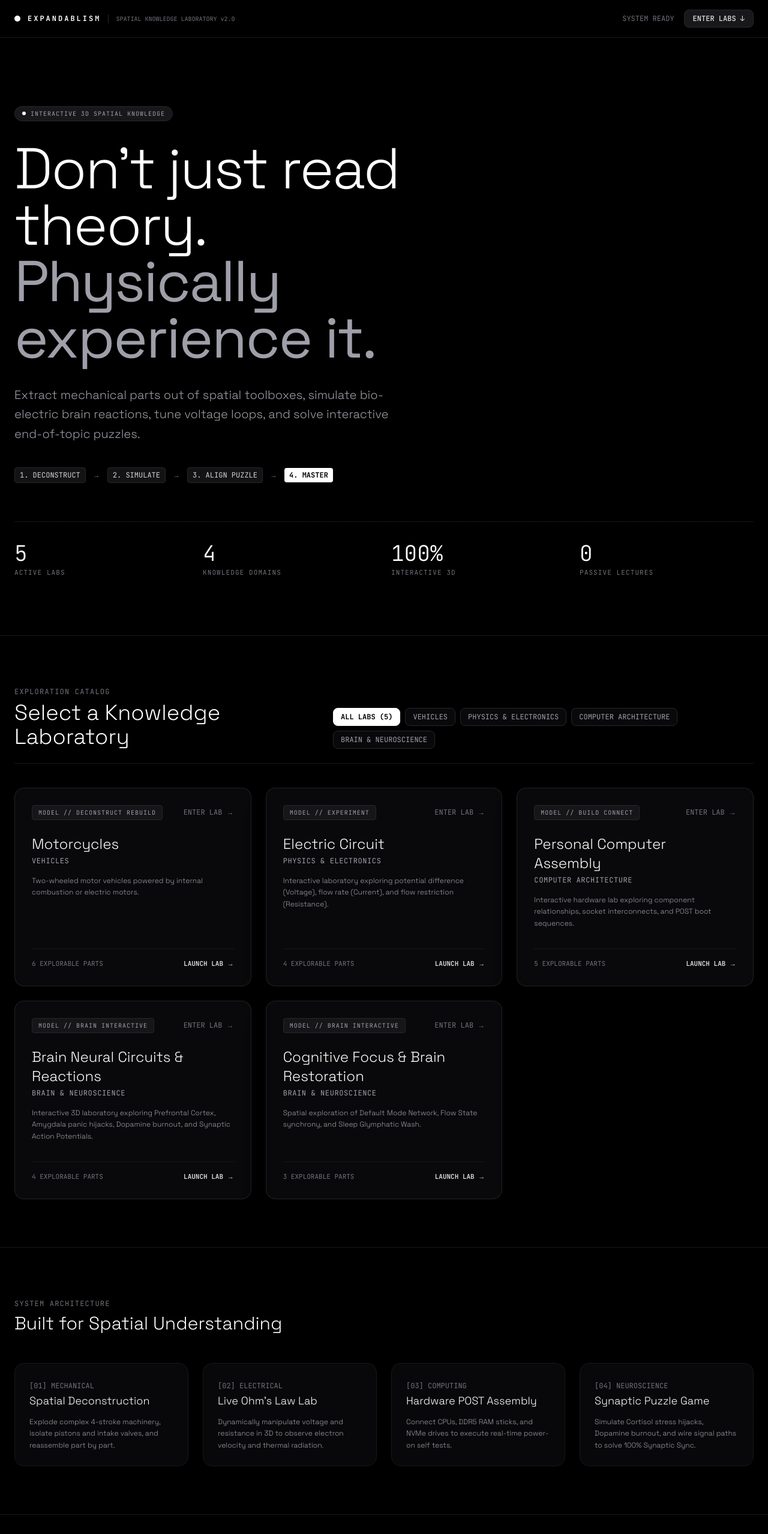
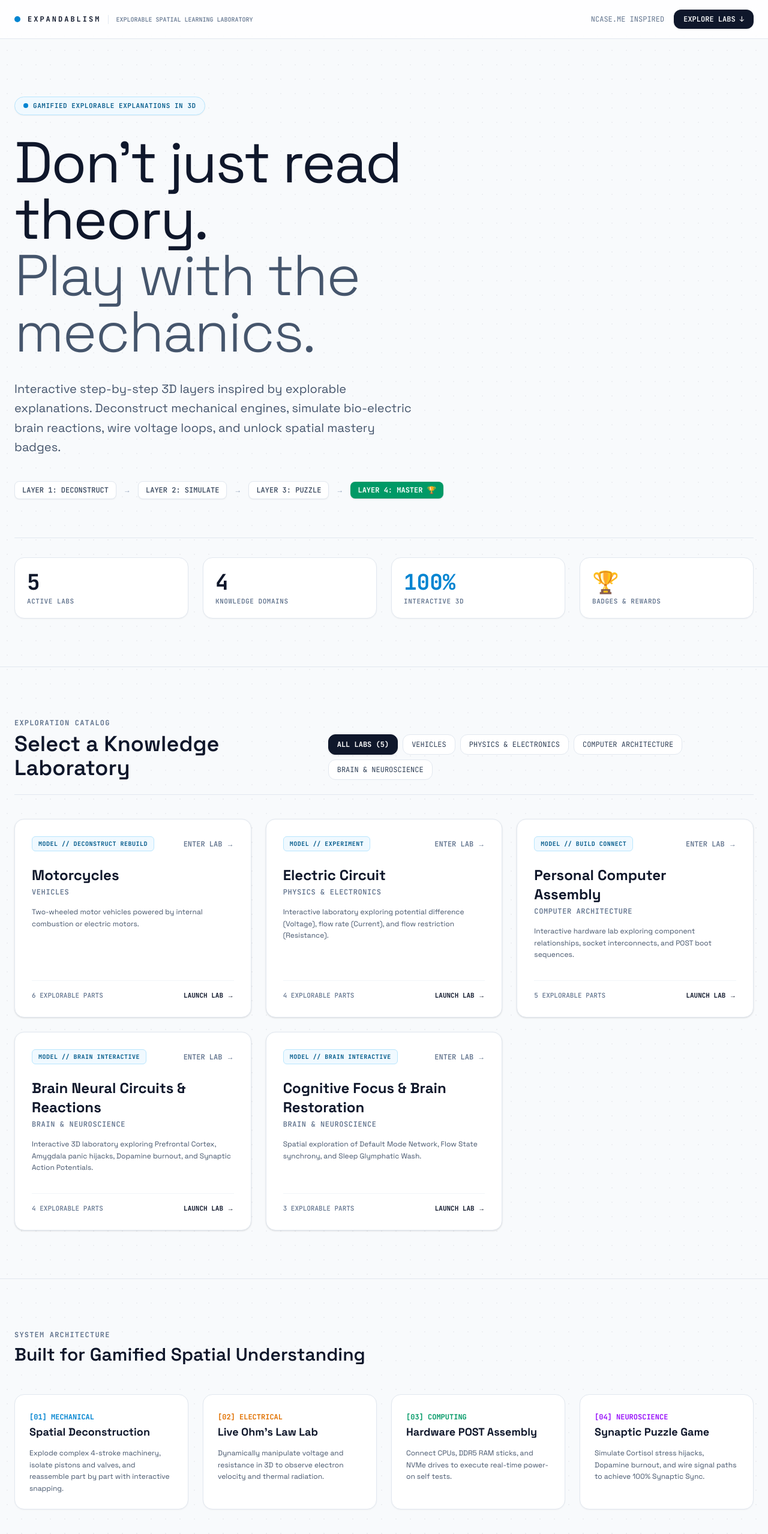
Before and after one commit to abhi-jithb/Expandablism, a Next.js app: page / in a window 1280 px wide. Shown: the top 2557 px of the page at 60% size. Built offline with nearby package versions, Linux system fonts and the light colour scheme.

Commit message:
refine(ui): update landing page, area navigation, and spatial toolbox to clean light mode

```diff
--- a/app/page.tsx
+++ b/app/page.tsx
@@ -25,108 +25,108 @@ export default function Home() {
   const areasList = Object.values(AREAS_DATA);
 
   return (
-    <main className="min-h-screen bg-black text-white selection:bg-white selection:text-black font-sans relative overflow-hidden">
+    <main className="min-h-screen bg-slate-50 text-slate-900 selection:bg-slate-900 selection:text-white font-sans relative overflow-hidden">
       {/* Background Dot-Grid Accent */}
-      <div className="absolute inset-0 bg-dot-grid opacity-35 pointer-events-none z-0"></div>
+      <div className="absolute inset-0 bg-dot-grid opacity-60 pointer-events-none z-0"></div>
 
       {/* Top Header Navigation */}
-      <header className="relative z-10 border-b border-zinc-900 bg-black/90 backdrop-blur-md sticky top-0">
+      <header className="relative z-10 border-b border-slate-200 bg-white/80 backdrop-blur-md sticky top-0">
         <div className="max-w-7xl mx-auto px-6 py-4 flex items-center justify-between">
           <div className="flex items-center gap-3">
-            <span className="w-2.5 h-2.5 rounded-full bg-white animate-pulse"></span>
-            <span className="text-xs font-mono font-bold tracking-[0.25em] text-white uppercase">
+            <span className="w-2.5 h-2.5 rounded-full bg-sky-600 animate-pulse"></span>
+            <span className="text-xs font-mono font-bold tracking-[0.25em] text-slate-900 uppercase">
               EXPANDABLISM
             </span>
-            <span className="text-[10px] font-mono text-zinc-500 border-l border-zinc-800 pl-3 hidden sm:inline-block">
-              SPATIAL KNOWLEDGE LABORATORY v2.0
+            <span className="text-[10px] font-mono text-slate-500 border-l border-slate-200 pl-3 hidden sm:inline-block font-medium">
+              EXPLORABLE SPATIAL LEARNING LABORATORY
             </span>
           </div>
 
-          <div className="flex items-center gap-4 text-xs font-mono text-zinc-400">
-            <span className="hidden md:inline-block text-zinc-500">SYSTEM READY</span>
+          <div className="flex items-center gap-4 text-xs font-mono text-slate-600">
+            <span className="hidden md:inline-block text-slate-500">NCASE.ME INSPIRED</span>
             <a
               href="#subject-labs"
-              className="px-3.5 py-1.5 rounded-lg bg-zinc-900 hover:bg-white hover:text-black transition-all border border-zinc-800 text-zinc-200 font-medium"
+              className="px-4 py-2 rounded-xl bg-slate-900 hover:bg-slate-800 text-white transition-all font-semibold shadow-sm"
             >
-              ENTER LABS ↓
+              EXPLORE LABS ↓
             </a>
           </div>
         </div>
       </header>
 
       {/* Hero Section */}
-      <section className="relative z-10 max-w-7xl mx-auto px-6 pt-20 pb-16 lg:pt-28 lg:pb-24 border-b border-zinc-900">
+      <section className="relative z-10 max-w-7xl mx-auto px-6 pt-16 pb-16 lg:pt-24 lg:pb-20 border-b border-slate-200">
         <motion.div
           initial={{ opacity: 0, y: 15 }}
           animate={{ opacity: 1, y: 0 }}
           transition={{ duration: 0.5, ease: "easeOut" }}
           className="max-w-4xl"
         >
-          <div className="inline-flex items-center gap-2 px-3 py-1 rounded-full bg-zinc-900 border border-zinc-800 text-[10px] font-mono text-zinc-400 uppercase tracking-widest mb-8">
-            <span className="w-1.5 h-1.5 rounded-full bg-white"></span>
-            INTERACTIVE 3D SPATIAL KNOWLEDGE
+          <div className="inline-flex items-center gap-2 px-3.5 py-1.5 rounded-full bg-sky-50 border border-sky-200 text-[11px] font-mono text-sky-800 uppercase tracking-wider mb-8 font-semibold shadow-xs">
+            <span className="w-2 h-2 rounded-full bg-sky-600"></span>
+            GAMIFIED EXPLORABLE EXPLANATIONS IN 3D
           </div>
 
-          <h1 className="text-4xl sm:text-7xl lg:text-8xl font-light tracking-tight text-white leading-[0.98]">
+          <h1 className="text-4xl sm:text-7xl lg:text-8xl font-normal tracking-tight text-slate-900 leading-[0.98]">
             Don&apos;t just read theory. <br />
-            <span className="font-normal text-zinc-400">Physically experience it.</span>
+            <span className="font-light text-slate-600">Play with the mechanics.</span>
           </h1>
 
-          <p className="mt-8 text-base sm:text-xl text-zinc-400 font-light leading-relaxed max-w-2xl">
-            Extract mechanical parts out of spatial toolboxes, simulate bio-electric brain reactions, tune voltage loops, and solve interactive end-of-topic puzzles.
+          <p className="mt-8 text-base sm:text-xl text-slate-600 font-normal leading-relaxed max-w-2xl">
+            Interactive step-by-step 3D layers inspired by explorable explanations. Deconstruct mechanical engines, simulate bio-electric brain reactions, wire voltage loops, and unlock spatial mastery badges.
           </p>
 
-          {/* Workflow Sequence */}
-          <div className="mt-10 flex flex-wrap items-center gap-3 font-mono text-xs text-zinc-500">
-            <span className="px-2 py-1 bg-zinc-900/80 border border-zinc-800 rounded text-zinc-300">1. DECONSTRUCT</span>
-            <span>→</span>
-            <span className="px-2 py-1 bg-zinc-900/80 border border-zinc-800 rounded text-zinc-300">2. SIMULATE</span>
-            <span>→</span>
-            <span className="px-2 py-1 bg-zinc-900/80 border border-zinc-800 rounded text-zinc-300">3. ALIGN PUZZLE</span>
-            <span>→</span>
-            <span className="px-2 py-1 bg-white text-black font-bold rounded">4. MASTER</span>
+          {/* Workflow Sequence (ncase.me style layer steps) */}
+          <div className="mt-10 flex flex-wrap items-center gap-2 sm:gap-3 font-mono text-xs">
+            <span className="px-3 py-1.5 bg-white border border-slate-200 rounded-lg text-slate-700 shadow-xs font-medium">LAYER 1: DECONSTRUCT</span>
+            <span className="text-slate-400">→</span>
+            <span className="px-3 py-1.5 bg-white border border-slate-200 rounded-lg text-slate-700 shadow-xs font-medium">LAYER 2: SIMULATE</span>
+            <span className="text-slate-400">→</span>
+            <span className="px-3 py-1.5 bg-white border border-slate-200 rounded-lg text-slate-700 shadow-xs font-medium">LAYER 3: PUZZLE</span>
+            <span className="text-slate-400">→</span>
+            <span className="px-3 py-1.5 bg-emerald-600 text-white font-bold rounded-lg shadow-sm">LAYER 4: MASTER 🏆</span>
           </div>
         </motion.div>
 
         {/* Crisp Metrics Banner */}
-        <div className="mt-16 pt-8 border-t border-zinc-900 grid grid-cols-2 md:grid-cols-4 gap-6 font-mono">
-          <div>
-            <span className="text-2xl sm:text-4xl font-light text-white">{allTopicCards.length}</span>
-            <span className="text-[11px] text-zinc-500 uppercase tracking-widest block mt-1">ACTIVE LABS</span>
+        <div className="mt-16 pt-8 border-t border-slate-200 grid grid-cols-2 md:grid-cols-4 gap-6 font-mono">
+          <div className="bg-white p-5 rounded-2xl border border-slate-200 shadow-xs">
+            <span className="text-2xl sm:text-4xl font-bold text-slate-900">{allTopicCards.length}</span>
+            <span className="text-[11px] text-slate-500 uppercase tracking-wider block mt-1 font-semibold">ACTIVE LABS</span>
           </div>
-          <div>
-            <span className="text-2xl sm:text-4xl font-light text-white">4</span>
-            <span className="text-[11px] text-zinc-500 uppercase tracking-widest block mt-1">KNOWLEDGE DOMAINS</span>
+          <div className="bg-white p-5 rounded-2xl border border-slate-200 shadow-xs">
+            <span className="text-2xl sm:text-4xl font-bold text-slate-900">4</span>
+            <span className="text-[11px] text-slate-500 uppercase tracking-wider block mt-1 font-semibold">KNOWLEDGE DOMAINS</span>
           </div>
-          <div>
-            <span className="text-2xl sm:text-4xl font-light text-white">100%</span>
-            <span className="text-[11px] text-zinc-500 uppercase tracking-widest block mt-1">INTERACTIVE 3D</span>
+          <div className="bg-white p-5 rounded-2xl border border-slate-200 shadow-xs">
+            <span className="text-2xl sm:text-4xl font-bold text-sky-600">100%</span>
+            <span className="text-[11px] text-slate-500 uppercase tracking-wider block mt-1 font-semibold">INTERACTIVE 3D</span>
           </div>
-          <div>
-            <span className="text-2xl sm:text-4xl font-light text-white">0</span>
-            <span className="text-[11px] text-zinc-500 uppercase tracking-widest block mt-1">PASSIVE LECTURES</span>
+          <div className="bg-white p-5 rounded-2xl border border-slate-200 shadow-xs">
+            <span className="text-2xl sm:text-4xl font-bold text-emerald-600">🏆</span>
+            <span className="text-[11px] text-slate-500 uppercase tracking-wider block mt-1 font-semibold">BADGES & REWARDS</span>
           </div>
         </div>
       </section>
 
       {/* Subject World Selection Grid */}
       <section id="subject-labs" className="relative z-10 max-w-7xl mx-auto px-6 py-20">
-        <div className="flex flex-col md:flex-row md:items-end justify-between mb-10 pb-6 border-b border-zinc-900 gap-6">
+        <div className="flex flex-col md:flex-row md:items-end justify-between mb-10 pb-6 border-b border-slate-200 gap-6">
           <div>
-            <span className="text-xs font-mono uppercase tracking-widest text-zinc-500">
+            <span className="text-xs font-mono uppercase tracking-widest text-slate-500 font-bold">
               EXPLORATION CATALOG
             </span>
-            <h2 className="text-3xl sm:text-4xl font-light text-white mt-1">Select a Knowledge Laboratory</h2>
+            <h2 className="text-3xl sm:text-4xl font-semibold text-slate-900 mt-1">Select a Knowledge Laboratory</h2>
           </div>
 
           {/* Area Filter Tabs */}
           <div className="flex flex-wrap items-center gap-2 font-mono text-xs">
             <button
               onClick={() => setSelectedAreaFilter("all")}
-              className={`px-3 py-1.5 rounded-lg border transition cursor-pointer ${
+              className={`px-3.5 py-2 rounded-xl border transition cursor-pointer ${
                 selectedAreaFilter === "all"
-                  ? "bg-white text-black border-white font-bold"
-                  : "bg-zinc-950 text-zinc-400 border-zinc-800 hover:border-zinc-600 hover:text-white"
+                  ? "bg-slate-900 text-white border-slate-900 font-bold shadow-sm"
+                  : "bg-white text-slate-700 border-slate-200 hover:border-slate-400 hover:text-slate-900"
               }`}
             >
               ALL LABS ({allTopicCards.length})
@@ -135,10 +135,10 @@ export default function Home() {
               <button
                 key={area.id}
                 onClick={() => setSelectedAreaFilter(area.id)}
-                className={`px-3 py-1.5 rounded-lg border transition cursor-pointer uppercase ${
+                className={`px-3.5 py-2 rounded-xl border transition cursor-pointer uppercase ${
                   selectedAreaFilter === area.id
-                    ? "bg-white text-black border-white font-bold"
-                    : "bg-zinc-950 text-zinc-400 border-zinc-800 hover:border-zinc-600 hover:text-white"
+                    ? "bg-slate-900 text-white border-slate-900 font-bold shadow-sm"
+                    : "bg-white text-slate-700 border-slate-200 hover:border-slate-400 hover:text-slate-900"
                 }`}
               >
                 {area.name}
@@ -158,34 +158,34 @@ export default function Home() {
             >
               <Link
                 href={`/areas/${topic.areaId}/${topic.id}`}
-                className="group relative rounded-2xl border border-zinc-800/80 bg-[#09090b] p-7 transition-all duration-300 hover:border-white hover:bg-[#111114] flex flex-col justify-between block h-full shadow-2xl"
+                className="group relative rounded-2xl border border-slate-200 bg-white p-7 transition-all duration-300 hover:border-slate-400 hover:shadow-xl flex flex-col justify-between block h-full shadow-sm"
               >
                 <div>
                   <div className="flex items-center justify-between mb-6">
-                    <span className="text-[10px] font-mono text-zinc-400 uppercase tracking-widest bg-zinc-900/90 px-2.5 py-1 rounded border border-zinc-800">
+                    <span className="text-[10px] font-mono text-sky-800 bg-sky-50 px-2.5 py-1 rounded-md border border-sky-200 font-bold uppercase tracking-wider">
                       MODEL // {topic.learningModel.toUpperCase().replace("_", " ")}
                     </span>
-                    <span className="text-xs font-mono text-zinc-500 group-hover:text-white group-hover:translate-x-1 transition-all">
+                    <span className="text-xs font-mono text-slate-500 group-hover:text-slate-900 group-hover:translate-x-1 transition-all font-semibold">
                       ENTER LAB →
                     </span>
                   </div>
 
-                  <h3 className="text-2xl font-light text-white group-hover:text-white transition-colors">
+                  <h3 className="text-2xl font-bold text-slate-900 group-hover:text-sky-700 transition-colors">
                     {topic.name}
                   </h3>
 
-                  <p className="mt-1 text-xs font-mono text-zinc-400 uppercase tracking-wider">
+                  <p className="mt-1 text-xs font-mono text-slate-500 uppercase tracking-wider font-semibold">
                     {topic.areaName}
                   </p>
 
-                  <p className="mt-4 text-xs text-zinc-400 leading-relaxed font-light">
+                  <p className="mt-4 text-xs text-slate-600 leading-relaxed font-normal">
                     {topic.description}
                   </p>
                 </div>
 
-                <div className="mt-8 pt-4 border-t border-zinc-900 flex items-center justify-between text-[11px] font-mono text-zinc-500">
-                  <span>{topic.objects[0]?.components?.length || 4} EXPLORABLE PARTS</span>
-                  <span className="text-zinc-200 group-hover:text-white font-semibold">LAUNCH LAB →</span>
+                <div className="mt-8 pt-4 border-t border-slate-100 flex items-center justify-between text-[11px] font-mono text-slate-500">
+                  <span className="font-medium">{topic.objects[0]?.components?.length || 4} EXPLORABLE PARTS</span>
+                  <span className="text-slate-900 group-hover:text-sky-600 font-bold">LAUNCH LAB →</span>
                 </div>
               </Link>
             </motion.div>
@@ -194,54 +194,54 @@ export default function Home() {
       </section>
 
       {/* Feature Showcase Grid */}
-      <section className="relative z-10 max-w-7xl mx-auto px-6 py-20 border-t border-zinc-900">
+      <section className="relative z-10 max-w-7xl mx-auto px-6 py-20 border-t border-slate-200">
         <div className="mb-12">
-          <span className="text-xs font-mono uppercase tracking-widest text-zinc-500">
+          <span className="text-xs font-mono uppercase tracking-widest text-slate-500 font-bold">
             SYSTEM ARCHITECTURE
           </span>
-          <h2 className="text-3xl font-light text-white mt-1">Built for Spatial Understanding</h2>
+          <h2 className="text-3xl font-semibold text-slate-900 mt-1">Built for Gamified Spatial Understanding</h2>
         </div>
 
         <div className="grid grid-cols-1 md:grid-cols-2 lg:grid-cols-4 gap-6">
-          <div className="p-6 rounded-2xl border border-zinc-900 bg-[#08080a] space-y-3">
-            <span className="text-xs font-mono text-zinc-500">[01] MECHANICAL</span>
-            <h4 className="text-lg font-light text-white">Spatial Deconstruction</h4>
-            <p className="text-xs text-zinc-400 font-light leading-relaxed">
-              Explode complex 4-stroke machinery, isolate pistons and intake valves, and reassemble part by part.
+          <div className="p-6 rounded-2xl border border-slate-200 bg-white space-y-3 shadow-xs">
+            <span className="text-xs font-mono text-sky-600 font-bold">[01] MECHANICAL</span>
+            <h4 className="text-lg font-bold text-slate-900">Spatial Deconstruction</h4>
+            <p className="text-xs text-slate-600 font-normal leading-relaxed">
+              Explode complex 4-stroke machinery, isolate pistons and valves, and reassemble part by part with interactive snapping.
             </p>
           </div>
 
-          <div className="p-6 rounded-2xl border border-zinc-900 bg-[#08080a] space-y-3">
-            <span className="text-xs font-mono text-zinc-500">[02] ELECTRICAL</span>
-            <h4 className="text-lg font-light text-white">Live Ohm&apos;s Law Lab</h4>
-            <p className="text-xs text-zinc-400 font-light leading-relaxed">
+          <div className="p-6 rounded-2xl border border-slate-200 bg-white space-y-3 shadow-xs">
+            <span className="text-xs font-mono text-amber-600 font-bold">[02] ELECTRICAL</span>
+            <h4 className="text-lg font-bold text-slate-900">Live Ohm&apos;s Law Lab</h4>
+            <p className="text-xs text-slate-600 font-normal leading-relaxed">
               Dynamically manipulate voltage and resistance in 3D to observe electron velocity and thermal radiation.
             </p>
           </div>
 
-          <div className="p-6 rounded-2xl border border-zinc-900 bg-[#08080a] space-y-3">
-            <span className="text-xs font-mono text-zinc-500">[03] COMPUTING</span>
-            <h4 className="text-lg font-light text-white">Hardware POST Assembly</h4>
-            <p className="text-xs text-zinc-400 font-light leading-relaxed">
+          <div className="p-6 rounded-2xl border border-slate-200 bg-white space-y-3 shadow-xs">
+            <span className="text-xs font-mono text-emerald-600 font-bold">[03] COMPUTING</span>
+            <h4 className="text-lg font-bold text-slate-900">Hardware POST Assembly</h4>
+            <p className="text-xs text-slate-600 font-normal leading-relaxed">
               Connect CPUs, DDR5 RAM sticks, and NVMe drives to execute real-time power-on self tests.
             </p>
           </div>
 
-          <div className="p-6 rounded-2xl border border-zinc-900 bg-[#08080a] space-y-3">
-            <span className="text-xs font-mono text-zinc-500">[04] NEUROSCIENCE</span>
-            <h4 className="text-lg font-light text-white">Synaptic Puzzle Game</h4>
-            <p className="text-xs text-zinc-400 font-light leading-relaxed">
-              Simulate Cortisol stress hijacks, Dopamine burnout, and wire signal paths to solve 100% Synaptic Sync.
+          <div className="p-6 rounded-2xl border border-slate-200 bg-white space-y-3 shadow-xs">
+            <span className="text-xs font-mono text-purple-600 font-bold">[04] NEUROSCIENCE</span>
+            <h4 className="text-lg font-bold text-slate-900">Synaptic Puzzle Game</h4>
+            <p className="text-xs text-slate-600 font-normal leading-relaxed">
+              Simulate Cortisol stress hijacks, Dopamine burnout, and wire signal paths to achieve 100% Synaptic Sync.
             </p>
           </div>
         </div>
       </section>
 
-      {/* Minimal Footer */}
-      <footer className="relative z-10 border-t border-zinc-900 py-8 bg-black">
-        <div className="max-w-7xl mx-auto px-6 flex flex-col sm:flex-row items-center justify-between text-xs font-mono text-zinc-500 gap-4">
-          <span>EXPANDABLISM // SPATIAL LABORATORY</span>
-          <span>BLACK & WHITE ULTRA-CLEAN DESIGN</span>
+      {/* Minimal Light Footer */}
+      <footer className="relative z-10 border-t border-slate-200 py-8 bg-white">
+        <div className="max-w-7xl mx-auto px-6 flex flex-col sm:flex-row items-center justify-between text-xs font-mono text-slate-500 gap-4">
+          <span>EXPANDABLISM // EXPLORABLE SPATIAL LABORATORY</span>
+          <span>NCASE.ME GAMIFIED LEARNING ARCHITECTURE</span>
         </div>
       </footer>
     </main>
```
Also changed, not shown: app/areas/[area]/[topic]/explore/page.tsx (+12 -12 lines), app/areas/[area]/page.tsx (+23 -23 lines), components/ui/SpatialToolbox.tsx (+26 -26 lines).
